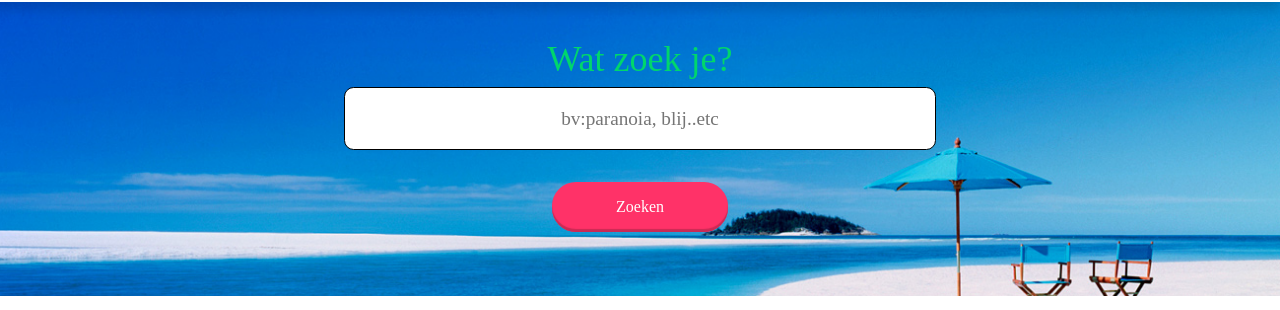
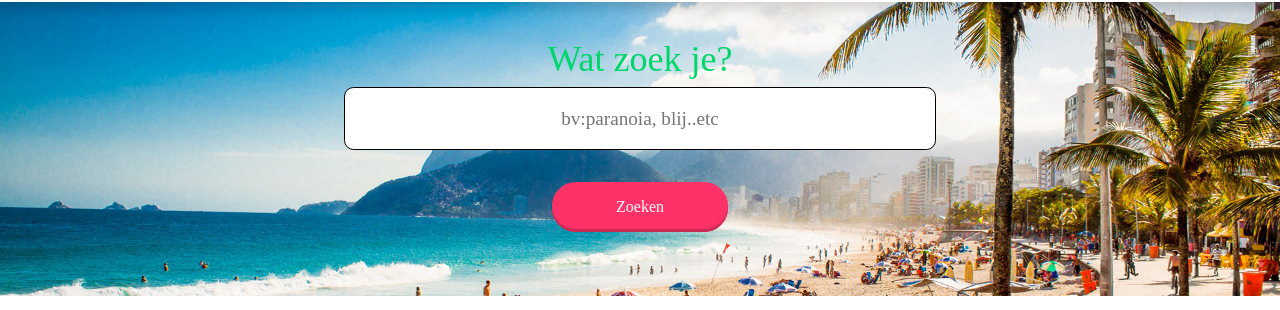
Before and after one commit to Jasmine-Tadmine/Overzichtspagina-HTML-CSS, a plain HTML site: page index.html in a window 1280 px wide. Shown: the part 54-364 px from the top of the page. Drawn offline with Linux system fonts and the light colour scheme.

Commit message:
Update styles.css

```diff
--- a/Css/styles.css
+++ b/Css/styles.css
@@ -23,7 +23,7 @@ header h1 {
 
 /*zoek form*/
 form {
-    background-image:url(/Images/8RcOxPm.png);
+    background-image:url(/Images/00_0L_GC_spring-break-banner.jpg);
     background-position: cover;
     background-repeat: no-repeat;
     background-size: cover;
```
